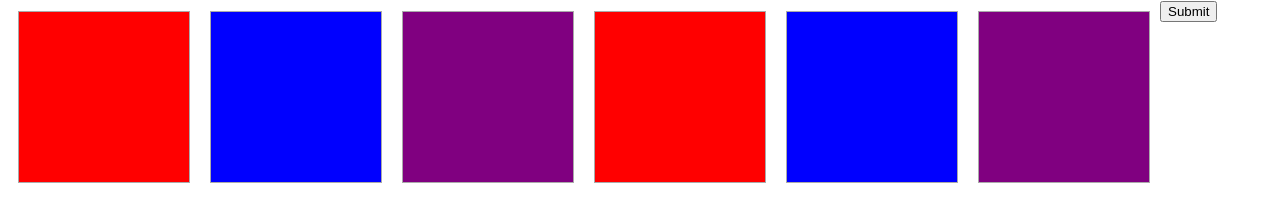
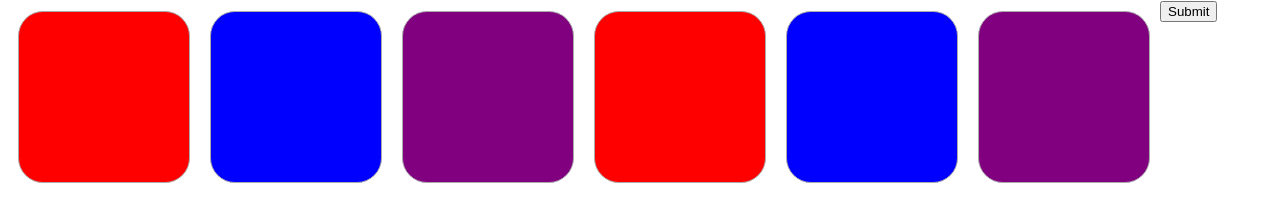
Before and after one commit to MevanBabakar/MEPQuiz, a plain HTML site: page index.html in a window 1280 px wide. Shown: the part 219-440 px from the top of the page. Drawn offline with Linux system fonts and the light colour scheme.

Commit message:
Rounded corners

```diff
--- a/style.css
+++ b/style.css
@@ -7,6 +7,7 @@
   padding: 10px;
   border: 1px solid #aaaaaa;
   background: red;
+  border-radius: 25px;
 }
 
 #tory
@@ -18,6 +19,7 @@
   padding: 10px;
   border: 1px solid #aaaaaa;
   background: blue;
+  border-radius: 25px;
 }
 
 #ukip
@@ -29,4 +31,5 @@
   padding: 10px;
   border: 1px solid #aaaaaa;
   background: purple;
+  border-radius: 25px;
 }
```
